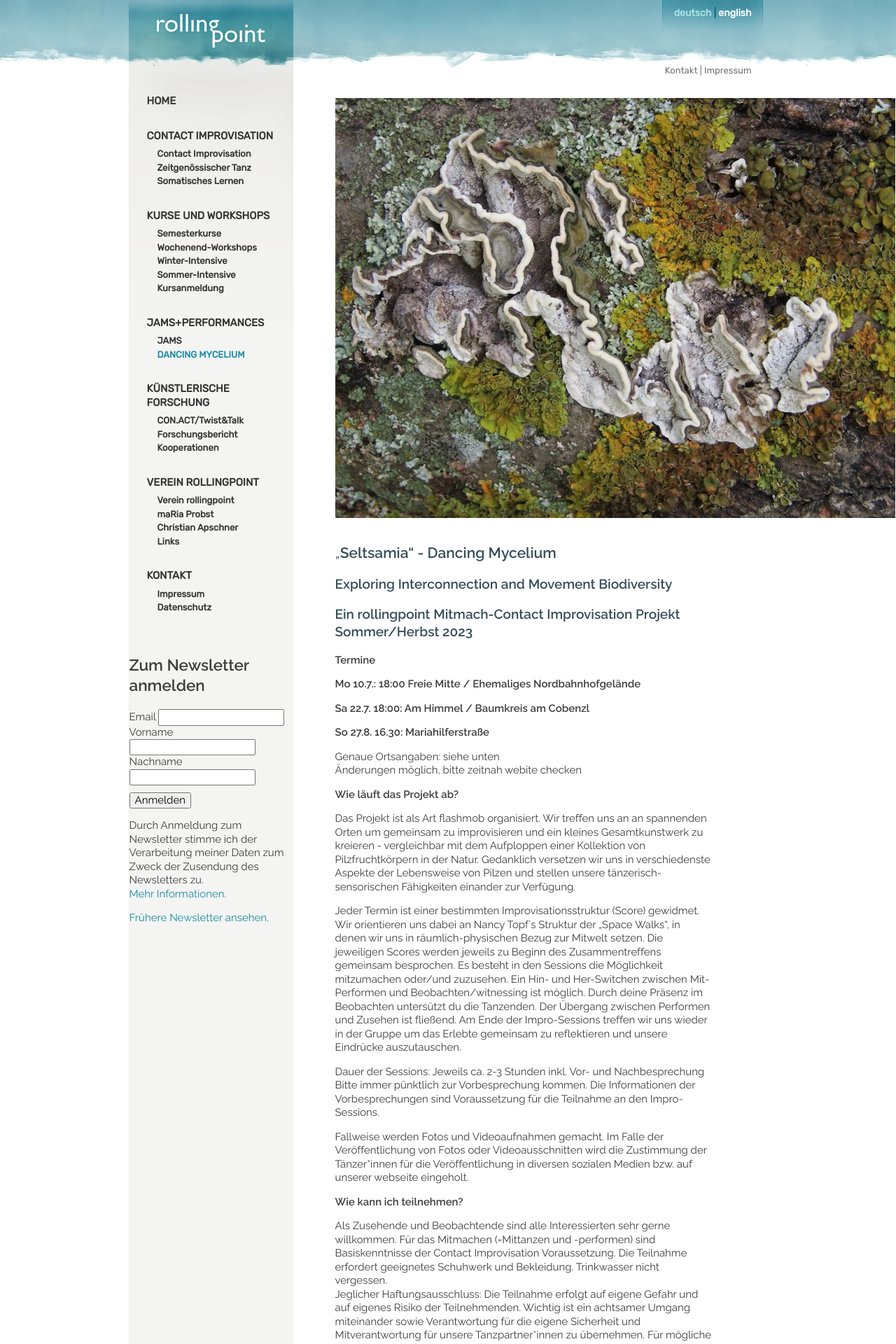
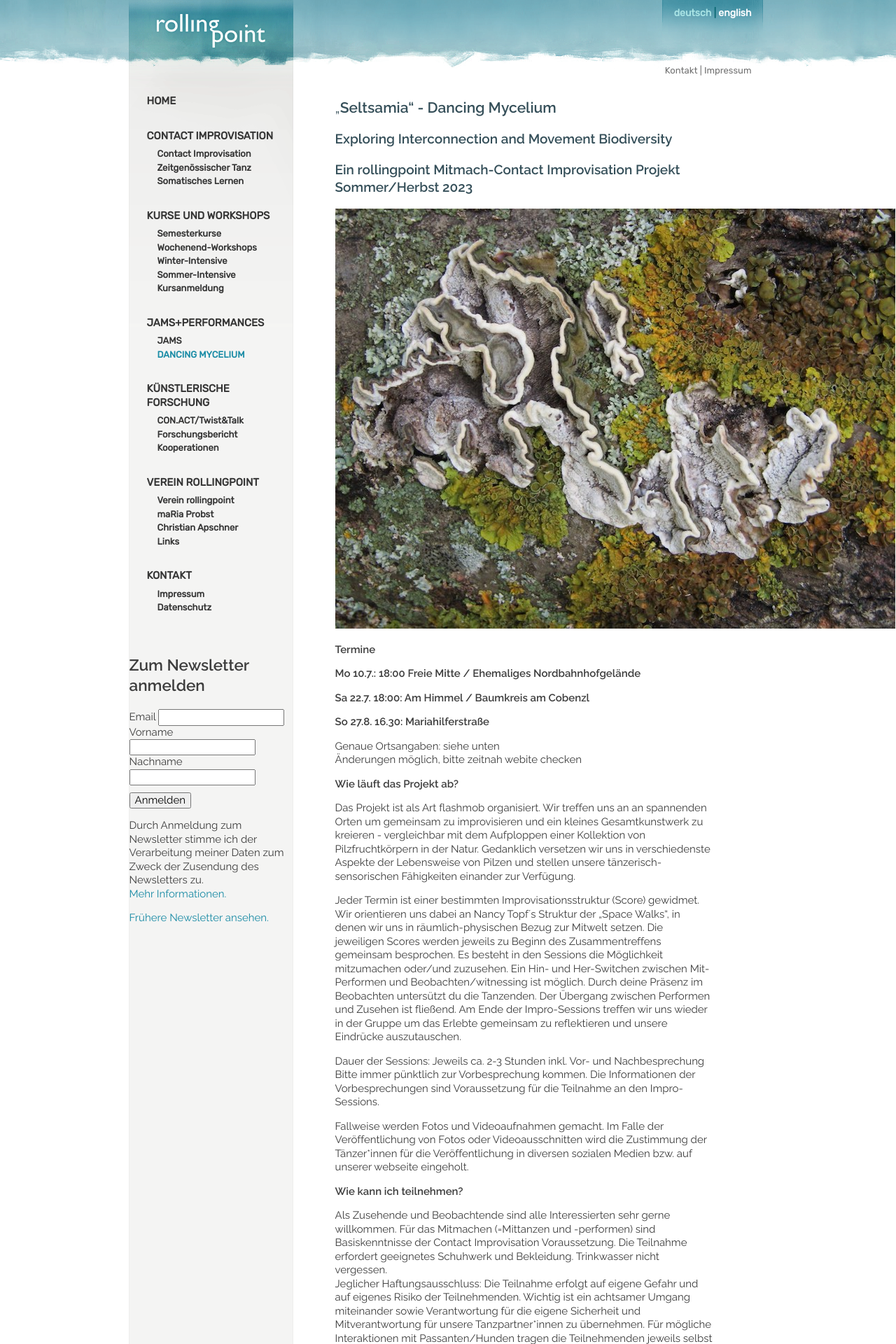
Before and after one commit to manulari/rollingpointat, a Jekyll site: the page built from _pages_de/mycelium.md, in a window 1280 px wide. Shown: the top 1920 px of the page at 70% size. Built offline with Jekyll 4.4.1, drawn with Linux system fonts in a browser that asks for light colours; comment, search, counter and statistics services are not loaded.

Commit message:
Update page (de) “mycelium”

```diff
--- a/_pages_de/mycelium.md
+++ b/_pages_de/mycelium.md
@@ -3,13 +3,13 @@ permalink: /mycelium
 title: Dancing Mycelium
 language: de
 ---
-![](/assets/uploads/64229417_2288914457866260_1127163696674504704_n.jpg)
-
 ## „**Seltsamia“ - Dancing Mycelium**
 
 ### **Exploring Interconnection and Movement Biodiversity**
 
 ### **Ein rollingpoint Mitmach-Contact Improvisation Projekt Sommer/Herbst 2023**
+
+![](/assets/uploads/64229417_2288914457866260_1127163696674504704_n.jpg)
 
 **Termine**
 
```
